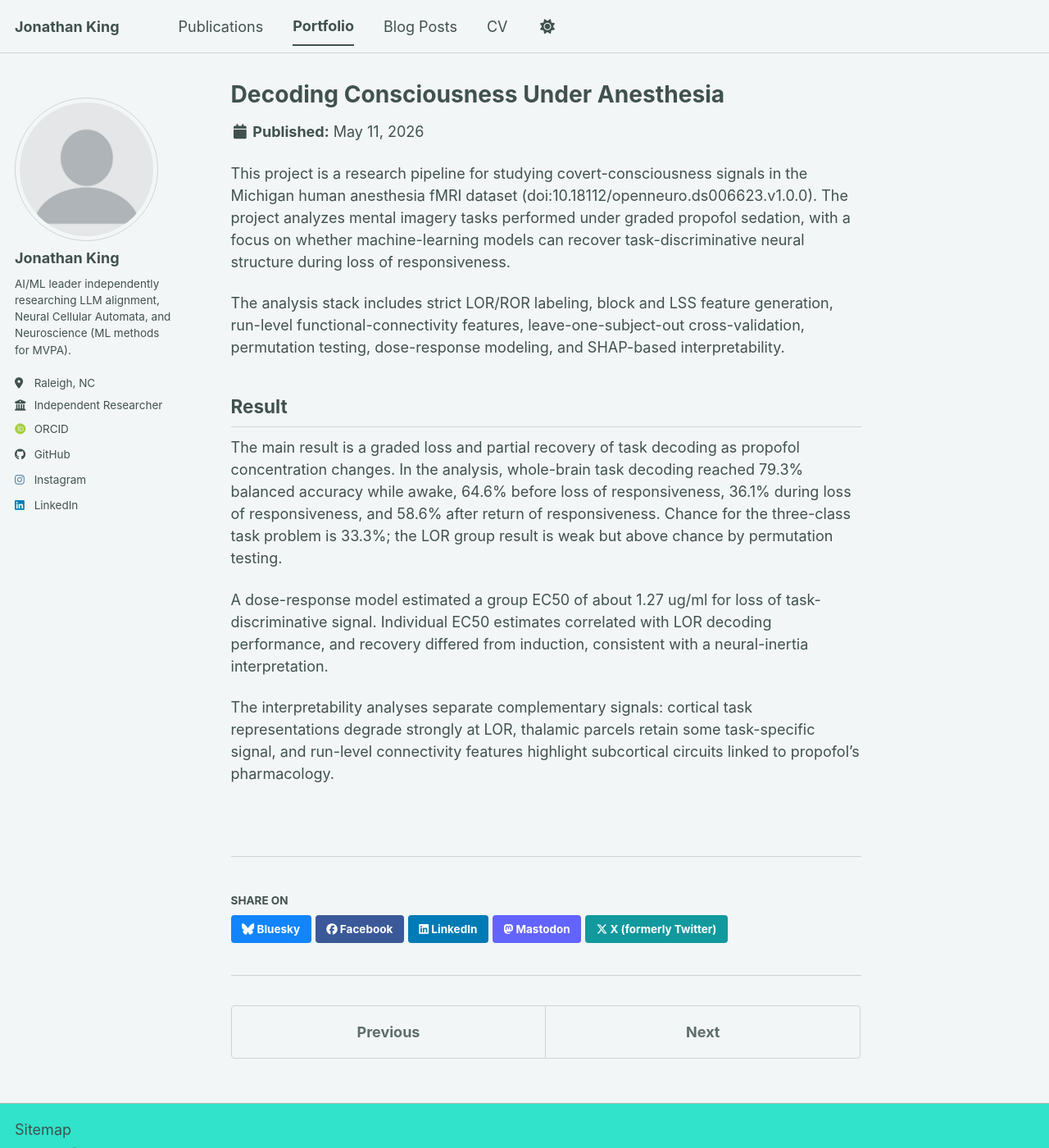
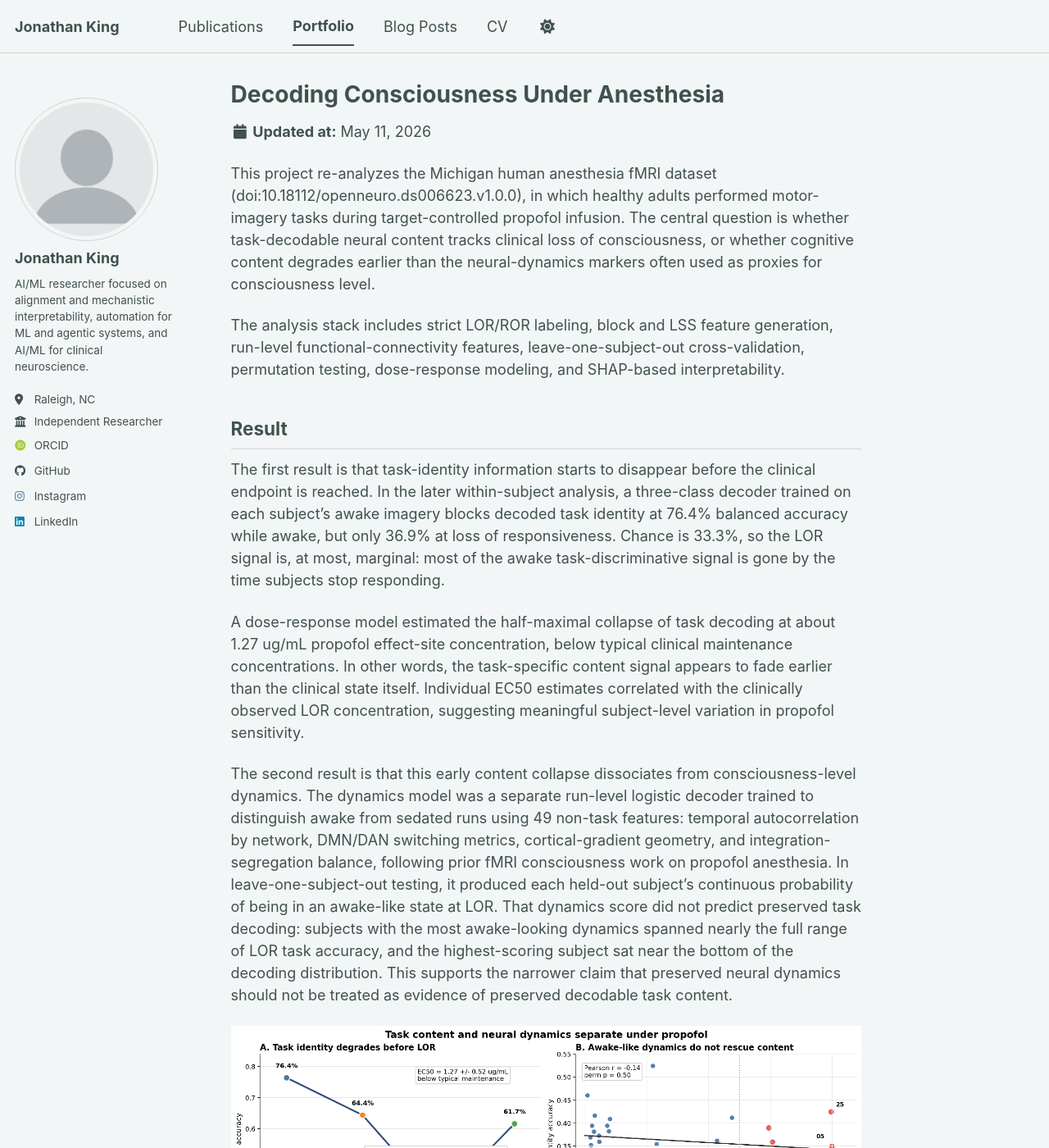
Before and after one commit to joncking/joncking.github.io, a Jekyll site: the page built from _portfolio/fmri-anesthesia.md, in a window 1280 px wide and 1400 px high. Shown: the whole window at 82% size. Built offline with Jekyll 4.4.1, drawn with Linux system fonts in a browser that asks for light colours; some web fonts are replaced; a script bundle is joined from its source files by our own code; library files that are not in the unit come from our copies; some of the changed text lies outside the part shown.

Commit message:
updates to bio and LOR project

```diff
--- a/_config.yml
+++ b/_config.yml
@@ -12,7 +12,7 @@ site_theme               : "mint" # The available themes options are "default",
 title                    : "Jonathan King"
 title_separator          : "-"
 name                     : &name "Jonathan King"
-description              : &description "AI/ML researcher exploring LLM alignment, Neural Cellular Automata, and Neuroscience"
+description              : &description "AI/ML researcher exploring alignment and mechanistic interpretability, automation for ML and agentic systems, and AI/ML for clinical neuroscience"
 url                      : https://joncking.github.io
 baseurl                  : "" # the subpath of your site, e.g. "/blog"
 repository               : "joncking/joncking.github.io"
@@ -25,7 +25,7 @@ author:
   avatar           : "profile.png"
   name             : "Jonathan King"
   pronouns         : # example: "she/her"
-  bio              : "AI/ML leader independently researching LLM alignment, Neural Cellular Automata, and Neuroscience (ML methods for MVPA)."
+  bio              : "AI/ML researcher focused on alignment and mechanistic interpretability, automation for ML and agentic systems, and AI/ML for clinical neuroscience."
   location         : "Raleigh, NC"
   employer         : "Independent Researcher"
   uri              : # URL
--- a/_includes/archive-single.html
+++ b/_includes/archive-single.html
@@ -42,6 +42,8 @@
           <p> {{ post.type }}, <i>{{ post.venue }}</i>, {{ post.date | default: "1900-01-01" | date: "%Y" }} </p>
         {% elsif post.collection == 'publications' %}
           <p>Published in <i>{{ post.venue }}</i>, {{ post.date | default: "1900-01-01" | date: "%Y" }} </p>
+        {% elsif post.collection == 'portfolio' and post.date %}
+         <p class="page__date"><strong><i class="fa fa-fw fa-calendar" aria-hidden="true"></i> Updated at:</strong> <time datetime="{{ post.date | default: "1900-01-01" | date_to_xmlschema }}">{{ post.date | default: "1900-01-01" | date: "%B %d, %Y" }}</time></p>
         {% elsif post.date %}
          <p class="page__date"><strong><i class="fa fa-fw fa-calendar" aria-hidden="true"></i> {{ site.data.ui-text[site.locale].date_label | default: "Published:" }}</strong> <time datetime="{{ post.date | default: "1900-01-01" | date_to_xmlschema }}">{{ post.date | default: "1900-01-01" | date: "%B %d, %Y" }}</time></p>
         {% endif %}
--- a/_layouts/single.html
+++ b/_layouts/single.html
@@ -30,7 +30,9 @@ layout: default
           {% if page.read_time %}
             <p class="page__meta"><i class="fa fa-clock" aria-hidden="true"></i> {% include read-time.html %}</p>
           {% endif %}
-        {% if page.modified %}
+        {% if page.modified and page.collection == 'portfolio' %}
+          <p class="page__date"><strong><i class="fa fa-fw fa-calendar" aria-hidden="true"></i> Updated at:</strong> <time datetime="{{ page.modified | date: "%Y-%m-%d" }}">{{ page.modified | date: "%B %d, %Y" }}</time></p>
+        {% elsif page.modified %}
           <p class="page__date"><strong><i class="fa fa-fw fa-calendar" aria-hidden="true"></i> {{ site.data.ui-text[site.locale].date_label | default: "Published:" }}</strong> <time datetime="{{ page.modified | date: "%Y-%m-%d" }}">{{ page.modified | date: "%B %d, %Y" }}</time></p>
         {% endif %}
 
@@ -38,6 +40,8 @@ layout: default
           <p> {{ page.type }}, <i>{{ page.venue }}</i>, {{ page.date | default: "1900-01-01" | date: "%Y" }} </p>
         {% elsif page.venue and page.date %}
           <p>Published in <i>{{ page.venue }}</i>, {{ page.date | default: "1900-01-01" | date: "%Y" }} </p>
+        {% elsif page.collection == 'portfolio' and page.date %}
+          <p class="page__date"><strong><i class="fa fa-fw fa-calendar" aria-hidden="true"></i> Updated at:</strong> <time datetime="{{ page.date | date_to_xmlschema }}">{{ page.date | default: "1900-01-01" | date: "%B %d, %Y" }}</time></p>
         {% elsif page.date %}
           <p class="page__date"><strong><i class="fa fa-fw fa-calendar" aria-hidden="true"></i> {{ site.data.ui-text[site.locale].date_label | default: "Published:" }}</strong> <time datetime="{{ page.date | date_to_xmlschema }}">{{ page.date | default: "1900-01-01" | date: "%B %d, %Y" }}</time></p>
         {% endif %}
--- a/_portfolio/fmri-anesthesia.md
+++ b/_portfolio/fmri-anesthesia.md
@@ -2,15 +2,16 @@
 title: "Decoding Consciousness Under Anesthesia"
 collection: portfolio
 permalink: /portfolio/fmri-anesthesia/
-excerpt: "Research pipeline for decoding mental-imagery and consciousness-related neural signals in propofol anesthesia fMRI. The headline result is a graded decoding curve: task identity is robust while awake, degrades with increasing sedation, remains weakly above chance during loss of responsiveness, and partially recovers after return of responsiveness."
+excerpt: "Preprint-stage fMRI analysis of mental-imagery decoding under propofol anesthesia. Task identity decoding starts to collapse before clinical loss of responsiveness, and subjects with awake-like neural dynamics do not show preserved decodable task content."
 date: 2026-05-11
 ---
 
-This project is a research pipeline for studying covert-consciousness signals
-in the Michigan human anesthesia fMRI dataset (doi:10.18112/openneuro.ds006623.v1.0.0). The project analyzes mental
-imagery tasks performed under graded propofol sedation, with a focus on whether
-machine-learning models can recover task-discriminative neural structure during
-loss of responsiveness.
+This project re-analyzes the Michigan human anesthesia fMRI dataset
+(doi:10.18112/openneuro.ds006623.v1.0.0), in which healthy adults performed
+motor-imagery tasks during target-controlled propofol infusion. The central
+question is whether task-decodable neural content tracks clinical loss of
+consciousness, or whether cognitive content degrades earlier than the
+neural-dynamics markers often used as proxies for consciousness level.
 
 The analysis stack includes strict LOR/ROR labeling, block and LSS feature
 generation, run-level functional-connectivity features, leave-one-subject-out
@@ -19,19 +20,59 @@ interpretability.
 
 ## Result
 
-The main result is a graded loss and partial recovery of task decoding as
-propofol concentration changes. In the analysis, whole-brain
-task decoding reached 79.3% balanced accuracy while awake, 64.6% before loss of
-responsiveness, 36.1% during loss of responsiveness, and 58.6% after return of
-responsiveness. Chance for the three-class task problem is 33.3%; the LOR group
-result is weak but above chance by permutation testing.
+The first result is that task-identity information starts to disappear before
+the clinical endpoint is reached. In the later within-subject analysis, a
+three-class decoder trained on each subject's awake imagery blocks decoded task
+identity at 76.4% balanced accuracy while awake, but only 36.9% at loss of
+responsiveness. Chance is 33.3%, so the LOR signal is, at most, marginal: most
+of the awake task-discriminative signal is gone by the time subjects stop
+responding.
 
-A dose-response model estimated a group EC50 of about 1.27 ug/ml for loss of
-task-discriminative signal. Individual EC50 estimates correlated with LOR
-decoding performance, and recovery differed from induction, consistent with a
-neural-inertia interpretation.
+A dose-response model estimated the half-maximal collapse of task decoding at
+about 1.27 ug/mL propofol effect-site concentration, below typical clinical
+maintenance concentrations. In other words, the task-specific content signal
+appears to fade earlier than the clinical state itself. Individual EC50
+estimates correlated with the clinically observed LOR concentration, suggesting
+meaningful subject-level variation in propofol sensitivity.
 
-The interpretability analyses separate complementary signals: cortical task
-representations degrade strongly at LOR, thalamic parcels retain some
-task-specific signal, and run-level connectivity features highlight subcortical
-circuits linked to propofol's pharmacology.
+The second result is that this early content collapse dissociates from
+consciousness-level dynamics. The dynamics model was a separate run-level
+logistic decoder trained to distinguish awake from sedated runs using 49
+non-task features: temporal autocorrelation by network, DMN/DAN switching
+metrics, cortical-gradient geometry, and integration-segregation balance,
+following prior fMRI consciousness work on propofol anesthesia. In
+leave-one-subject-out testing, it produced each held-out subject's continuous
+probability of being in an awake-like state at LOR. That dynamics score did not
+predict preserved task decoding: subjects with the most awake-looking dynamics
+spanned nearly the full range of LOR task accuracy, and the highest-scoring
+subject sat near the bottom of the decoding distribution.
+This supports the narrower claim that preserved neural dynamics should not be
+treated as evidence of preserved decodable task content.
+
+![Two-panel summary of propofol fMRI decoding results: task identity decoding drops from awake to LOR, while dynamics-based P(conscious) at LOR does not predict preserved task-identity accuracy.](/images/portfolio/fmri-anesthesia-summary.png)
+
+## Follow-Up Checks
+
+I also tested whether the conclusion was an artifact of asking the harder
+three-class question, "which imagery task is this?" rather than the simpler
+binary question, "is the subject doing imagery at all?" Whole-brain
+imagery-vs-rest decoding at LOR remained essentially at chance, and proxy ROI
+analyses modeled on the original SMA and medial-temporal targets did not reveal
+a stronger group-level covert-consciousness signal.
+
+The follow-up does not claim that all residual processing is absent. Instead,
+it sharpens the interpretation: propofol appears to leave a small, diffuse
+population-level residual while degrading the task-specific structure needed to
+decode cognitive content. Awake-like dynamics did not identify subjects with
+preserved task identity or binary task-presence decoding.
+
+## Selected References
+
+The neural-dynamics feature set follows prior fMRI consciousness work on
+propofol-related slowing of neural timescales, dynamic DMN/DAN switching,
+cortical functional gradients, and integration-segregation balance.
+
+- Huang, Z., et al. (2021). Anterior insula regulates brain network transitions that gate conscious access. *Cell Reports*, 35(5), 109081.
+- Huang, Z., et al. (2021). Asymmetric neural dynamics characterize loss and recovery of consciousness. *NeuroImage*, 236, 118042.
+- Huang, Z., et al. (2023). Functional geometry of the cortex encodes dimensions of consciousness. *Nature Communications*, 14, 72.
+- Jang, H., Mashour, G. A., Hudetz, A. G., & Huang, Z. (2024). Measuring the dynamic balance of integration and segregation underlying consciousness. *Nature Communications*, 15, 8843.
```
Also changed, not shown: _pages/about.md (+7 -7 lines), images/portfolio/fmri-anesthesia-summary.png (added).
